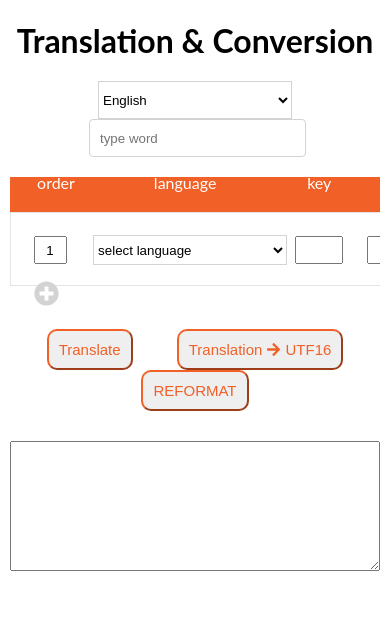
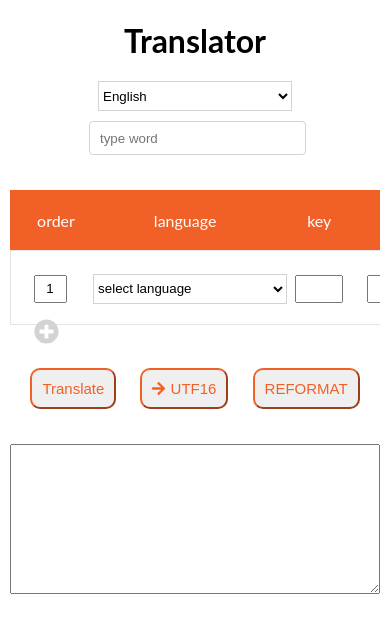
Before and after one commit to SayakaOno/translator, a PHP site: page / in a window 390 px wide. Shown: the top 633 px of the page. Run offline with PHP 8.4, Linux system fonts and the light colour scheme; some libraries are stand-ins or nearby versions.

Commit message:
add style to mobile view

```diff
--- a/index.php
+++ b/index.php
@@ -37,7 +37,7 @@ if (!$userBrowserLanguage || !array_key_exists($userBrowserLanguage, $supported_
       <i class="fa fa-spinner fa-spin" style="font-size:24px"></i>
     </div>
     <header>
-      <h1>Translation & Conversion</h1>
+      <h1>Translator</h1>
     </header>
     <main>
         <section id=inputted>
@@ -111,7 +111,7 @@ if (!$userBrowserLanguage || !array_key_exists($userBrowserLanguage, $supported_
     <div class="buttons">
       <button id="translate" onclick="translate1()">Translate</button>
 
-      <button id="convert" onclick="translationToFormat()">Translation<span><i class="fas fa-arrow-right"></i></span>UTF16</button>
+      <button id="convert" onclick="translationToFormat()"><span><i class="fas fa-arrow-right"></i></span>UTF16</button>
 
       <button id="format" onclick="format()">REFORMAT</button>
     </div>
--- a/style.css
+++ b/style.css
@@ -254,6 +254,7 @@ body .follow {
   font-size: 15px;
   padding: 10px;
   margin: 0 20px;
+  margin-bottom: 10px;
 }
 .buttons button:hover {
   background-color: #F16027;
@@ -264,14 +265,11 @@ body .follow {
   margin: 0 auto;
   width: 600px;
   max-width: 100%;
-  height: 130px;
+  height: 150px;
   box-sizing: border-box;
 }
 #convert span {
-  padding: 0 5px 0 5px;
-}
-#convert:hover span {
-  padding: 0 3px 0 7px;
+  padding-right: 5px;
 }
 
 /* processing... */
@@ -293,3 +291,29 @@ body.processing #indicator {
   opacity: 0.8;
   border-radius: 10px;
 }
+
+@media only screen and (max-width: 958px) {
+  body .follow {
+      margin-left: -10px;
+  }
+}
+
+@media only screen and (max-width: 430px) {
+  #inputted select, #inputted input{
+    margin-bottom: 10px;
+    height: 30px;
+  }
+  .word-input span {
+    margin-top: -14px;
+  }
+  .table-container {
+    margin-top: 60px;
+  }
+  .buttons {
+    margin-bottom: 15px;
+  }
+  .buttons button {
+    margin: 0 10px;
+    margin-bottom: 20px;
+  }
+}
```
